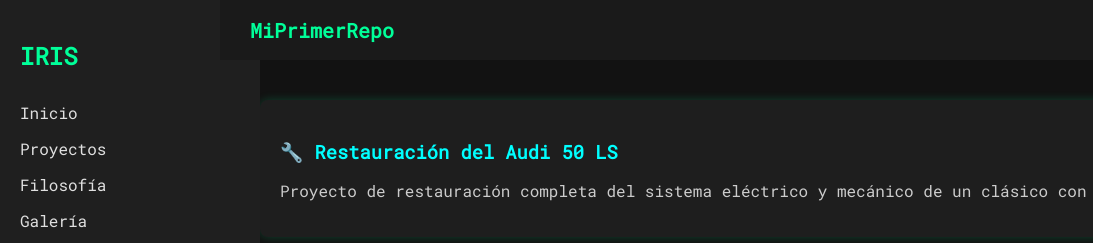
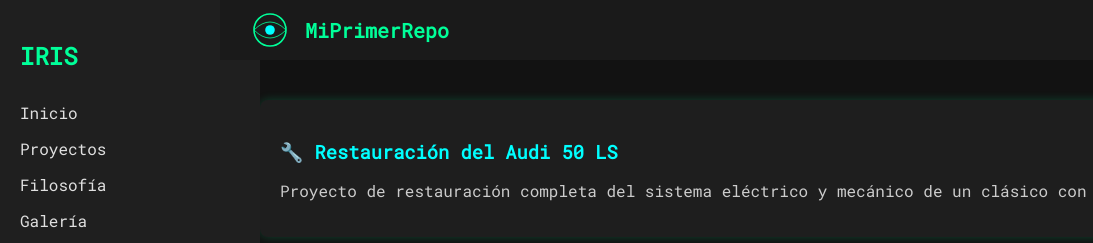
Before and after one commit to vladdracur/MiPrimerRepo, a plain HTML site: page index.html in a window 1280 px wide. Shown: the top 243 px of the page, 0-1093 px from the left. Drawn offline with Linux system fonts and the light colour scheme.

Commit message:
Diseño bonito con logo Iris, barra superior y lateral

```diff
--- a/index.html
+++ b/index.html
@@ -8,6 +8,7 @@
 </head>
 <body>
 
+  <!-- Barra lateral -->
   <div class="sidebar">
     <h2>IRIS</h2>
     <a href="#">Inicio</a>
@@ -18,8 +19,17 @@
     <a href="#">Contacto</a>
   </div>
 
+  <!-- Barra superior -->
   <div class="topbar">
-    <h1>MiPrimerRepo</h1>
+    <div style="display: flex; align-items: center;">
+      <!-- Logo SVG -->
+      <svg width="40" height="40" viewBox="0 0 100 100" xmlns="http://www.w3.org/2000/svg" style="margin-right: 15px;">
+        <circle cx="50" cy="50" r="40" stroke="#00ff99" stroke-width="4" fill="none"/>
+        <circle cx="50" cy="50" r="12" fill="#00ffff"/>
+        <path d="M10,50 Q50,10 90,50 Q50,90 10,50 Z" fill="none" stroke="#00ff99" stroke-width="2"/>
+      </svg>
+      <h1>MiPrimerRepo</h1>
+    </div>
     <div class="social-icons">
       <img src="https://upload.wikimedia.org/wikipedia/commons/a/a5/Instagram_icon.png" alt="Instagram">
       <img src="https://upload.wikimedia.org/wikipedia/commons/4/44/Facebook_Logo.png" alt="Facebook">
@@ -27,6 +37,7 @@
     </div>
   </div>
 
+  <!-- Contenido principal -->
   <div class="main">
     <div class="card">
       <h3>🔧 Restauración del Audi 50 LS</h3>
```
